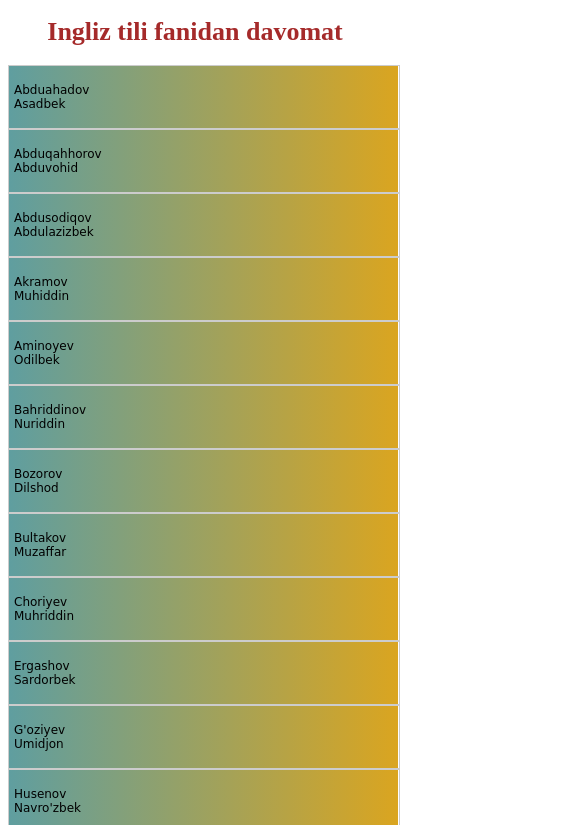
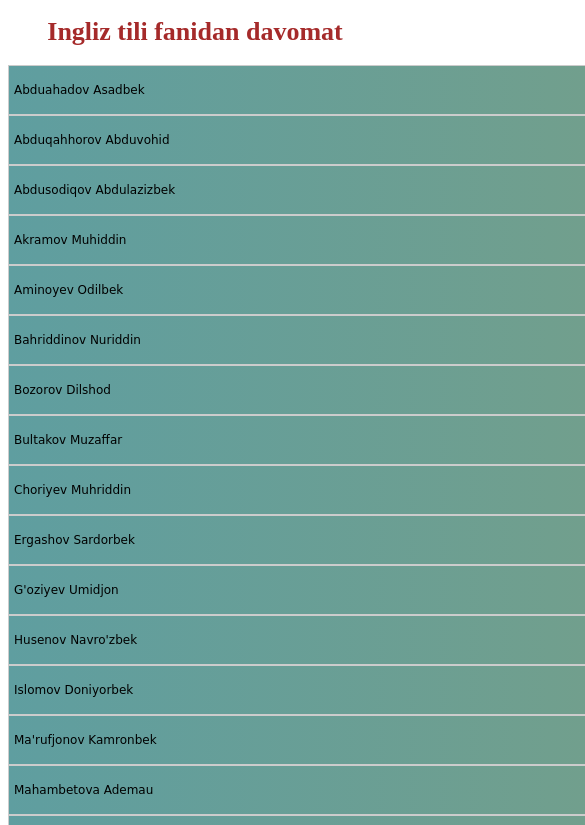
Before and after one commit to NeonCoder23/240mt, a plain HTML site: page Ingliz tili/info.html in a window 390 px wide. Shown: the top 825 px of the page, 585 px wide, since content can reach past the window. Drawn offline with Linux system fonts and the light colour scheme.

Commit message:
Add files via upload

```diff
--- a/Ingliz tili/info.css
+++ b/Ingliz tili/info.css
@@ -74,11 +74,11 @@ p {
 @media (max-width:446px){
     .box {
         grid-template-columns: 0.05fr 1fr;
-    min-width: 100vw;
+    min-width: 1000vw;
 
     }
     .container {
-    min-width: 100vw;
+    min-width: 1000vw;
 
     }
     td {
--- a/dasturlash/info.css
+++ b/dasturlash/info.css
@@ -2,7 +2,7 @@
     position: relative;
     background: linear-gradient(to left , #000016, #000016, skyblue);
     /* min-width: 1000vw; */
-    max-height: 100vh;
+    min-height: 100vh;
 }
 h1 {
     text-align: center;
```
